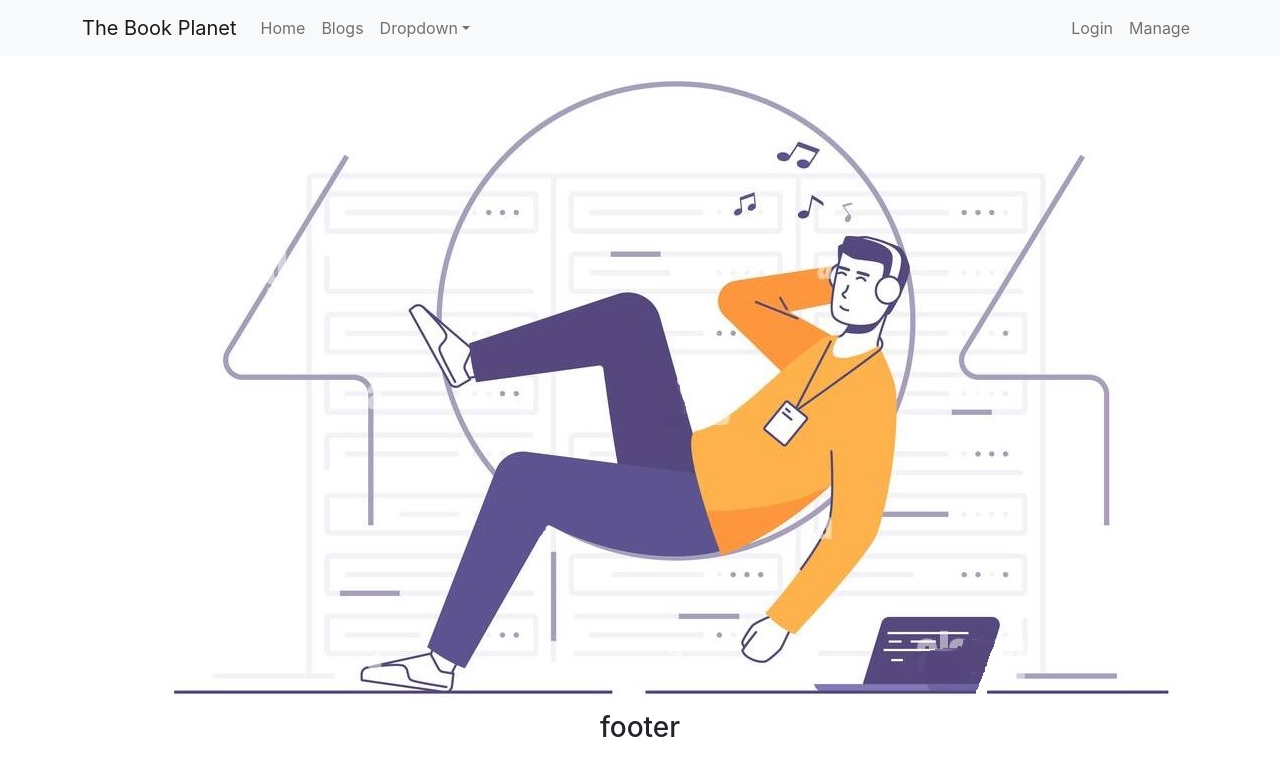
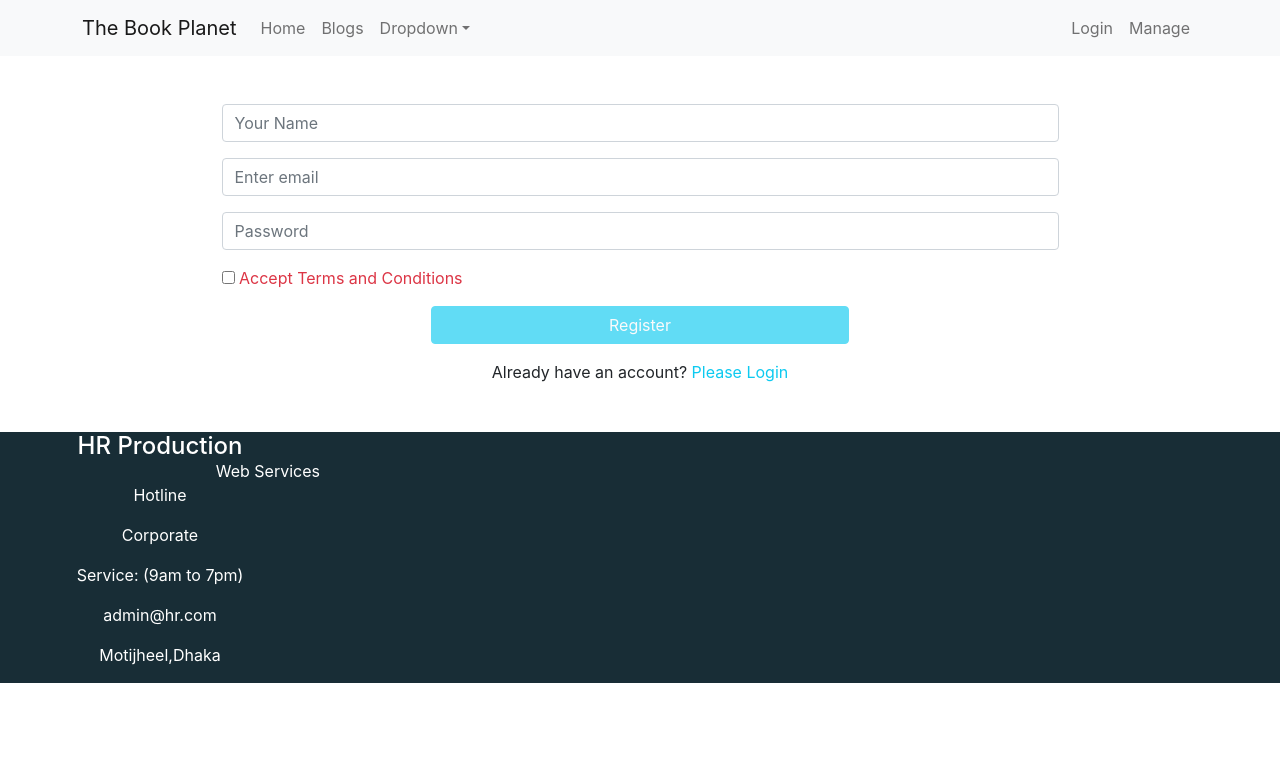
Before and after one commit to hridoy002/The_Book_Planet_client, a React (Create React App) app: page /register in a window 1280 px wide. Shown: the top 776 px of the page. Built offline with nearby package versions, Linux system fonts and the light colour scheme.

Commit message:
log in & register form

```diff
--- a/package.json
+++ b/package.json
@@ -7,6 +7,7 @@
     "@testing-library/react": "^13.2.0",
     "@testing-library/user-event": "^13.5.0",
     "bootstrap": "^5.1.3",
+    "firebase": "^9.8.0",
     "react": "^18.1.0",
     "react-bootstrap": "^2.3.1",
     "react-dom": "^18.1.0",
--- a/src/App.js
+++ b/src/App.js
@@ -6,6 +6,8 @@ import Blogs from './pages/Blogs/Blogs';
 import Header from './pages/share/Header/Header';
 import NotFound from './pages/NotFound/NotFound';
 import Footer from './pages/share/Footer/Footer';
+import Login from './pages/Login_Register/Login';
+import Register from './pages/Login_Register/Register/Register';
 
 function App() {
   return (
@@ -14,6 +16,9 @@ function App() {
       <Routes>
           <Route path='/' element={<Home/>}></Route>
         <Route path='/blogs' element={<Blogs/>} />
+        <Route path='/login' element={<Login/>} />
+        <Route path='/register' element={<Register/>} />
+
         <Route path='/*' element={<NotFound />} />
       </Routes>
       <Footer/>
--- a/src/pages/Home/Home.js
+++ b/src/pages/Home/Home.js
@@ -6,6 +6,9 @@ const Home = () => {
             <div className="banner">
                 <img src={banner} className='w-100' style={{height:'600px'}} alt="" />
             </div>
+            <div>
+                <h2>Items</h2>
+            </div>
         </div>
     );
 };
--- /dev/null
+++ b/src/pages/Login_Register/Login.js
@@ -0,0 +1,31 @@
+import React from 'react';
+import { Button, Form, ToastContainer } from 'react-bootstrap';
+import { Link } from 'react-router-dom';
+
+const Login = () => {
+    return (
+        <div className='container login'>
+        <h2 className='my-4 text-info'>Login</h2>
+        <Form className='login-form mx-auto'>
+            <Form.Group className="mb-3" controlId="formBasicEmail">
+
+                <Form.Control  type="email" name='email' placeholder="Enter email" required />
+            </Form.Group>
+
+            <Form.Group className="mb-3 " controlId="formBasicPassword">
+                <Form.Control type="password" name='password' placeholder="Password" required />
+            </Form.Group>
+
+            <Button className='btnlog btn btn-info text-light' variant="primary" type="submit">
+                Login
+            </Button>
+            <p>Haven't any account?<Link to='/register' className='text-info text-decoration-none'> Please Register.</Link></p>
+            <p>Forget Your Password?<button  className='btn btn-link text-decoration-none text-info'>Reset Password</button></p>
+        </Form>
+        <ToastContainer />
+
+    </div>
+    );
+};
+
+export default Login;
--- /dev/null
+++ b/src/pages/Login_Register/Register/Register.js
@@ -0,0 +1,41 @@
+import React, { useState } from 'react';
+import { Button, Form } from 'react-bootstrap';
+import { Link } from 'react-router-dom';
+
+const Register = () => {
+    // privacy agree state
+    const [agree,setAgree] = useState(false);
+    const handleRegisterSubmit =event =>{
+        event.preventDefault()
+    }
+    return (
+        <div className='container my-5 '>
+            <Form onSubmit={handleRegisterSubmit} className='w-75 mx-auto'>
+                <Form.Group className="mb-3" controlId="formBasicEmail">
+                    <Form.Control type="text" placeholder="Your Name" />
+                </Form.Group>
+
+                <Form.Group className="mb-3" controlId="formBasicEmail">
+                    <Form.Control type="email" name="email" placeholder="Enter email" required />
+                </Form.Group>
+
+                <Form.Group className="mb-3" controlId="formBasicPassword">
+                    <Form.Control type="password" name="password" placeholder="Password" required />
+                </Form.Group>
+
+
+                <div style={{ textAlign: 'left', }}>
+                    <input onClick={() => setAgree(!agree)} type="checkbox" name="checkbox" id="" /> <label className={agree ? 'text-secondary' : 'text-danger'} htmlFor="checkbox">Accept Terms and Conditions</label>
+                </div>
+
+                <Button disabled={!agree} className='w-50 my-3 btn-info text-light' variant="primary" type="submit">
+                    Register
+                </Button>
+                <p>Already have an account?<Link className='text-info text-decoration-none' to='/login'> Please Login</Link></p>
+            </Form>
+            {/* <Social /> */}
+        </div>
+    );
+};
+
+export default Register;
--- /dev/null
+++ b/src/pages/share/Footer/Footer.css
@@ -0,0 +1,6 @@
+.footer{
+    color: white;
+    background-color: #182D36;
+    display: grid;
+    grid-template-columns: repeat(4,1fr);
+}
--- a/src/pages/share/Footer/Footer.js
+++ b/src/pages/share/Footer/Footer.js
@@ -1,10 +1,22 @@
 import React from 'react';
+import './Footer.css'
 
 const Footer = () => {
     return (
-        <div>
-            <h3>footer</h3>
-        </div>
+        <footer className='footer'>
+            <div>
+                <h4>HR Production</h4> <span style={{font:' 8px',marginTop:'-10px',display:'block',textAlign:'right'}}>Web Services</span>
+                <p>Hotline</p>
+                <p>Corporate</p>
+                <p>Service: (9am to 7pm)</p>
+                <p>admin@hr.com</p>
+                <p>Motijheel,Dhaka</p>
+
+            </div>
+            <div></div>
+            <div></div>
+            <div></div>
+        </footer>
     );
 };
 
--- a/src/pages/share/Header/Header.js
+++ b/src/pages/share/Header/Header.js
@@ -24,7 +24,7 @@ const Header = () => {
                             </NavDropdown>
                         </Nav>
                         <Nav>
-                            <Nav.Link href="#deets">Login</Nav.Link>
+                            <Nav.Link as={Link} to='login' >Login</Nav.Link>
                             <Nav.Link eventKey={2} href="#memes">
                                 Manage
                             </Nav.Link>
```
Also changed, not shown: src/firebase.init.js (added, +20 -0 lines), 1 other file (tests, documents, lock files or other folders).
